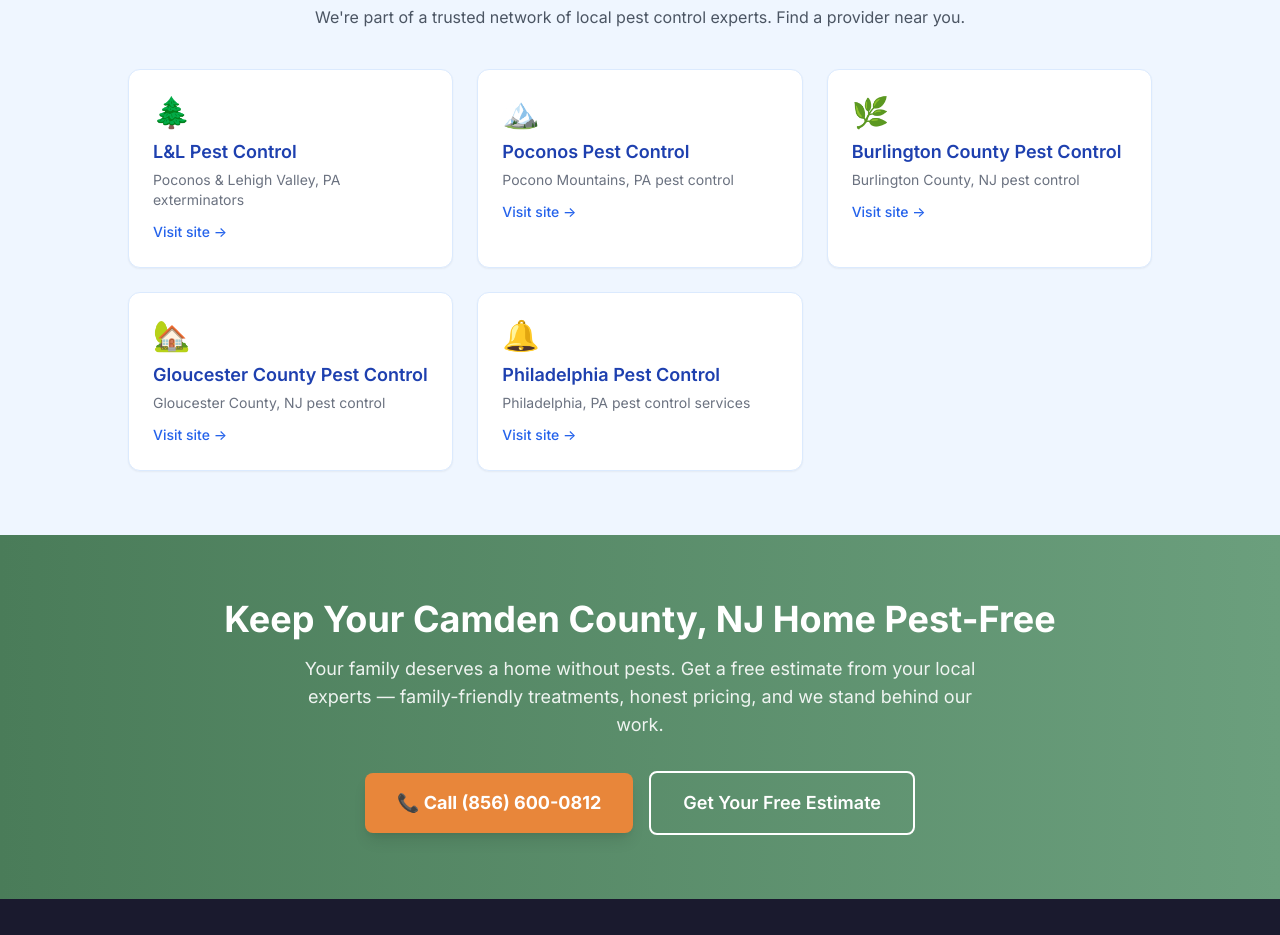
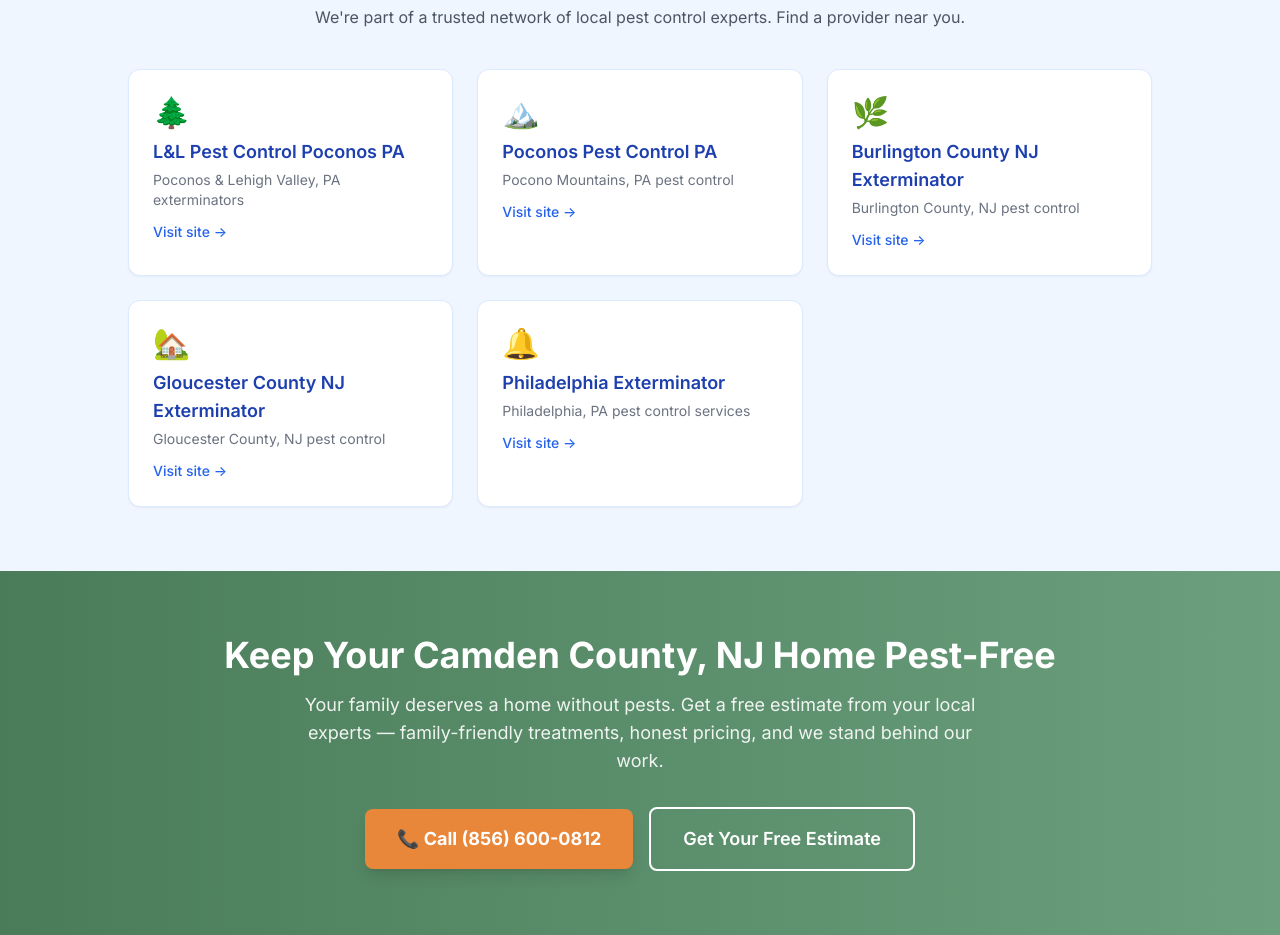
Before and after one commit to jeremyecker/pestcontrolcamdencounty, a Next.js app: page / in a window 1280 px wide. Shown: the part 2920-3855 px from the top of the page. Built offline with nearby package versions, Linux system fonts and the light colour scheme; no server answers.

Commit message:
SEO: update network cross-links with keyword-rich anchor text

```diff
--- a/site.config.ts
+++ b/site.config.ts
@@ -142,11 +142,11 @@ export const HOURS = {
 export const REVIEWS = [] as const;
 
 export const NETWORK_SITES = [
-  { name: 'L&L Pest Control', url: 'https://landlpestcontrol.com', description: 'Poconos & Lehigh Valley, PA exterminators', emoji: '🌲' },
-  { name: 'Poconos Pest Control', url: 'https://poconospestcontrol.com', description: 'Pocono Mountains, PA pest control', emoji: '🏔️' },
-  { name: 'Burlington County Pest Control', url: 'https://burlingtoncountypestcontrolnearme.com', description: 'Burlington County, NJ pest control', emoji: '🌿' },
-  { name: 'Gloucester County Pest Control', url: 'https://gloucestercountypestcontrolnearme.com', description: 'Gloucester County, NJ pest control', emoji: '🏡' },
-  { name: 'Philadelphia Pest Control', url: 'https://philadelphiapestcontrolnearme.com', description: 'Philadelphia, PA pest control services', emoji: '🔔' },
+  { name: 'L&L Pest Control Poconos PA', url: 'https://landlpestcontrol.com/exterminator-near-me', description: 'Poconos & Lehigh Valley, PA exterminators', emoji: '🌲' },
+  { name: 'Poconos Pest Control PA', url: 'https://poconospestcontrol.com/exterminator-near-me', description: 'Pocono Mountains, PA pest control', emoji: '🏔️' },
+  { name: 'Burlington County NJ Exterminator', url: 'https://burlingtoncountypestcontrolnearme.com/exterminator-near-me', description: 'Burlington County, NJ pest control', emoji: '🌿' },
+  { name: 'Gloucester County NJ Exterminator', url: 'https://gloucestercountypestcontrolnearme.com/exterminator-near-me', description: 'Gloucester County, NJ pest control', emoji: '🏡' },
+  { name: 'Philadelphia Exterminator', url: 'https://philadelphiapestcontrolnearme.com/exterminator-near-me', description: 'Philadelphia, PA pest control services', emoji: '🔔' },
 ] as const;
 
 export const GA_MEASUREMENT_ID = process.env.NEXT_PUBLIC_GA4_ID || '';
```
